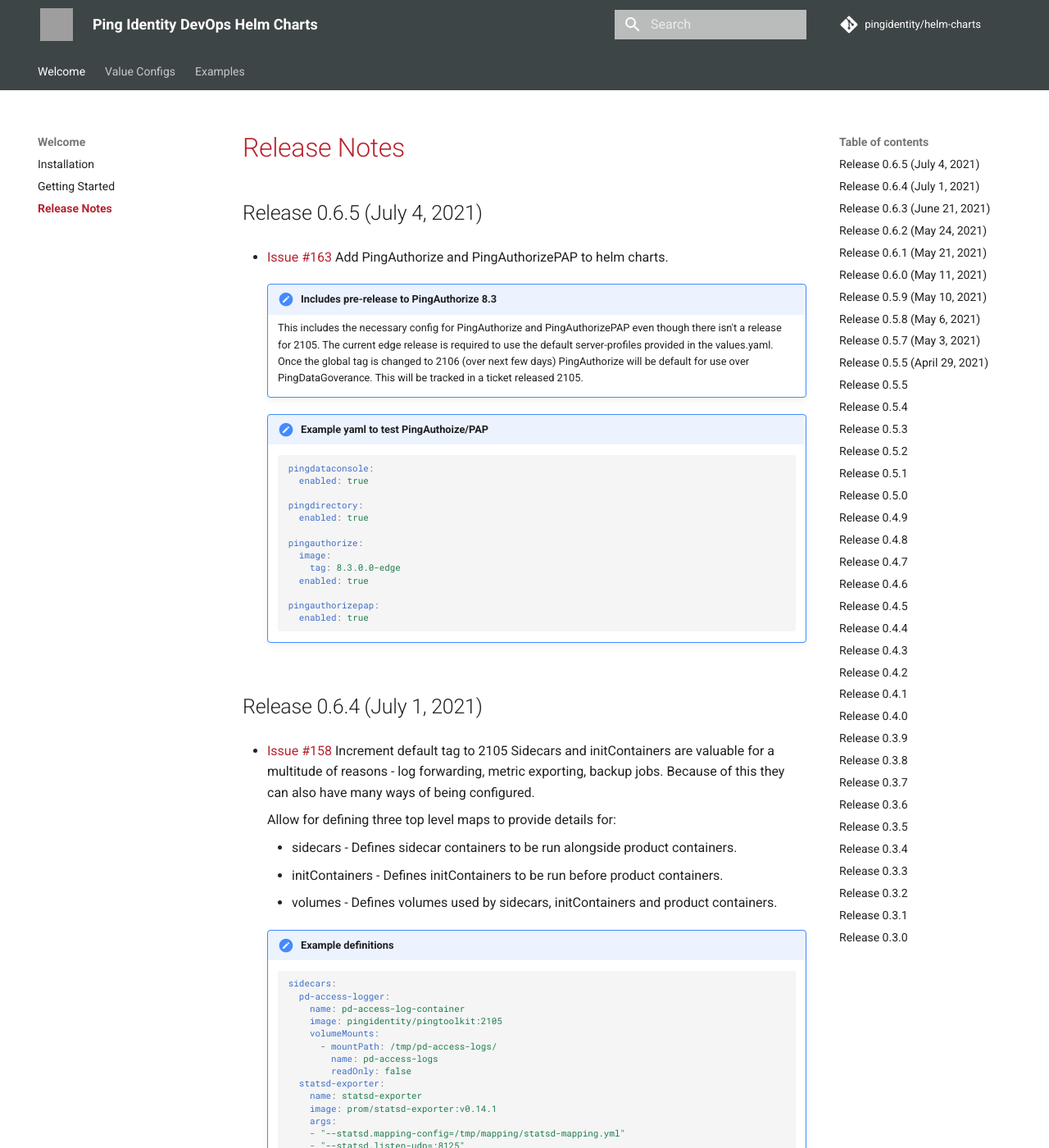
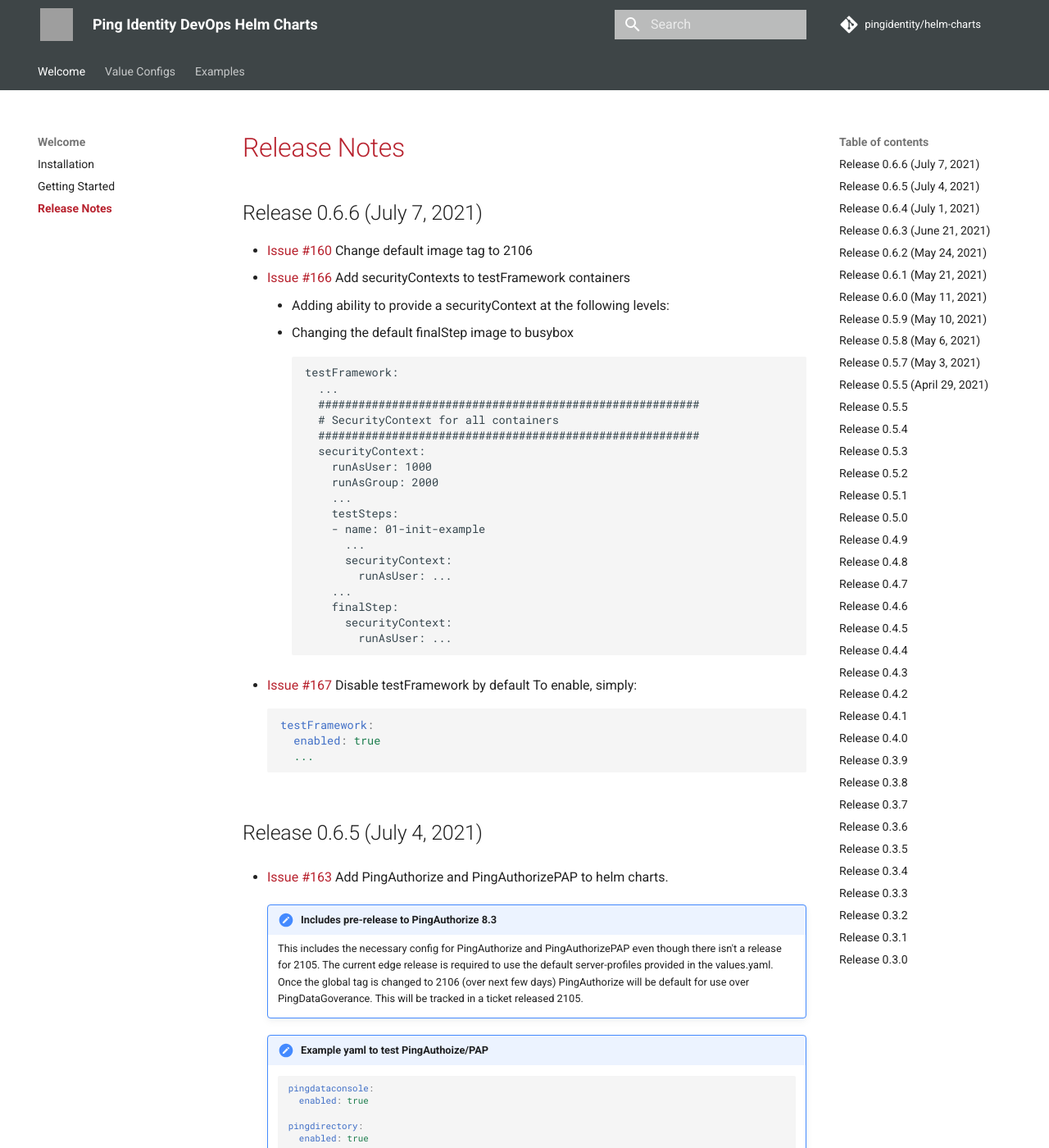
Before and after one commit to pingidentity/helm-charts, an MkDocs documentation site: the page built from docs/release-notes.md, in a window 1280 px wide and 1400 px high. Shown: the whole window at 82% size. Built offline with MkDocs 1.6.1 and Material for MkDocs 9.7.7, drawn with Linux system fonts in a browser that asks for light colours; comment, search, counter and statistics services are not loaded; grey boxes are pictures that could not be loaded.

Commit message:
Issues #160 #166 and #167

````diff
--- a/docs/release-notes.md
+++ b/docs/release-notes.md
@@ -1,4 +1,41 @@
 # Release Notes
+
+## Release 0.6.6 (July 7, 2021)
+
+* [Issue #160](https://github.com/pingidentity/helm-charts/issues/160) Change default image tag to 2106
+* [Issue #166](https://github.com/pingidentity/helm-charts/issues/166) Add securityContexts to testFramework containers
+    * Adding ability to provide a securityContext at the following levels:
+    * Changing the default finalStep image to busybox
+
+        ```
+        testFramework:
+          ...
+          #########################################################
+          # SecurityContext for all containers
+          #########################################################
+          securityContext:
+            runAsUser: 1000
+            runAsGroup: 2000
+            ...
+            testSteps:
+            - name: 01-init-example
+              ...
+              securityContext:
+                runAsUser: ...
+            ...
+            finalStep:
+              securityContext:
+                runAsUser: ...
+        ```
+
+* [Issue #167](https://github.com/pingidentity/helm-charts/issues/167) Disable testFramework by default
+    To enable, simply:
+
+    ```yaml
+    testFramework:
+      enabled: true
+      ...
+    ```
 
 ## Release 0.6.5 (July 4, 2021)
 
````
Also changed, not shown: 4 other files.
